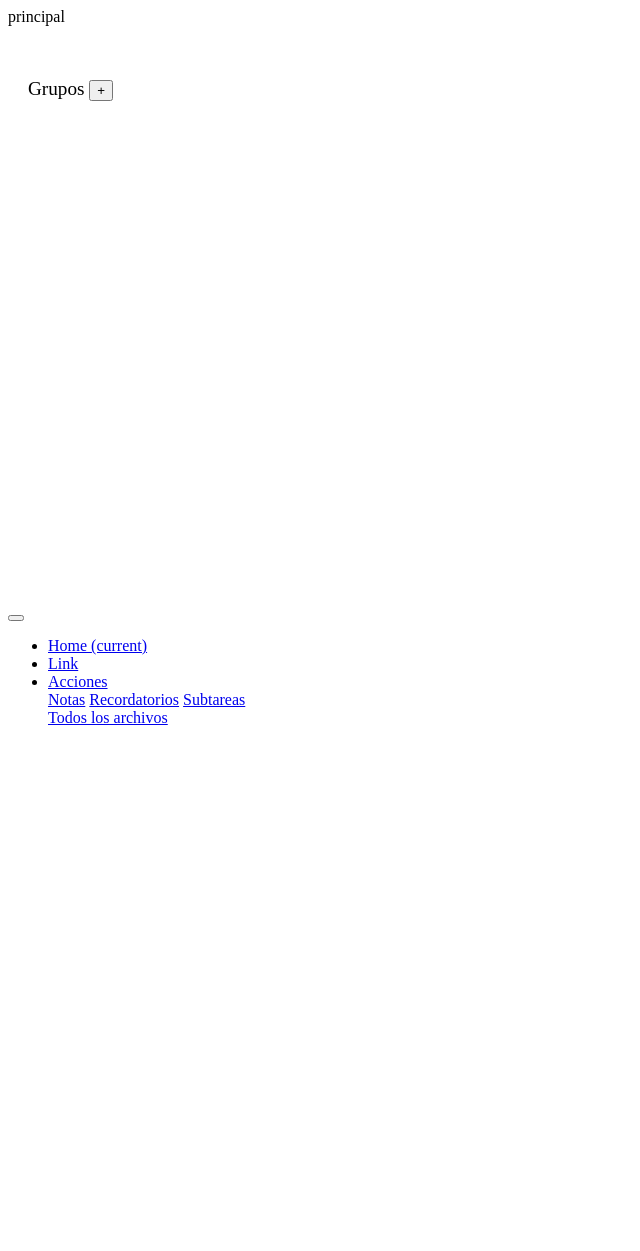
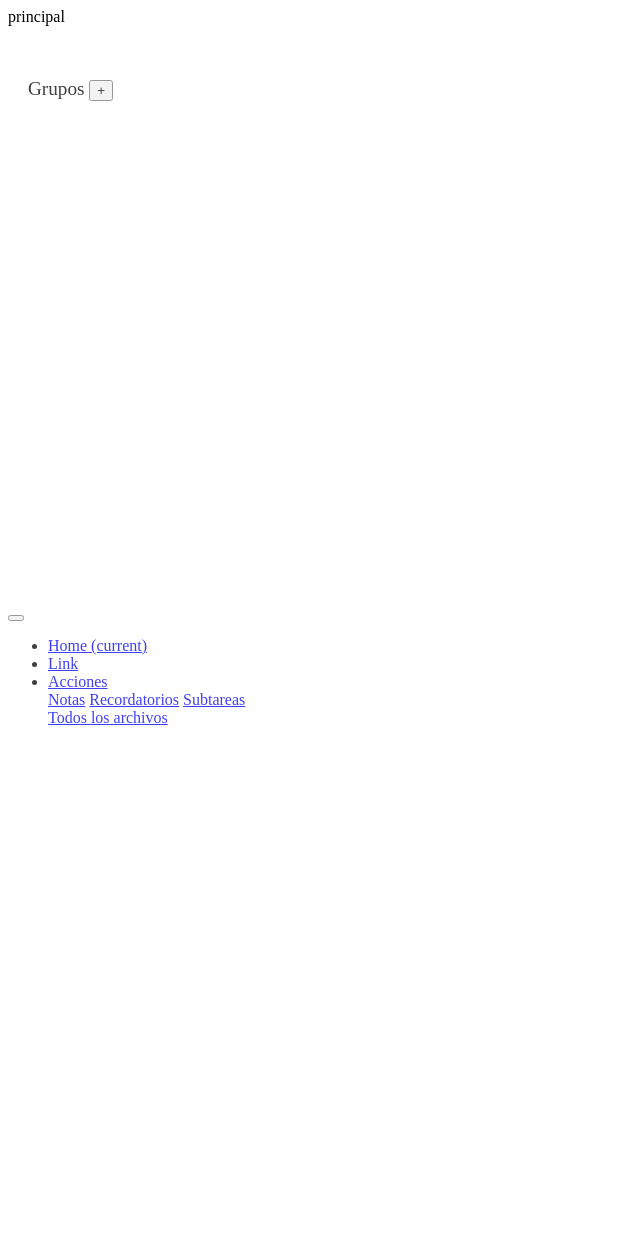
Before and after one commit to Jfaramir/TFG, a PHP site: page /tfg/principal.php in a window 1280 px wide. Shown: the whole page, without its empty margins (0-640 px from the left). Run offline with PHP 8.4, Linux system fonts and the light colour scheme; data that the repository does not hold is empty.

Commit message:
opacidad y par de tonterias mas

```diff
--- a/principal.php
+++ b/principal.php
@@ -13,7 +13,7 @@
   <div class="d-flex " id="wrapper">
 
     <!-- Sidebar -->
-    <div class="bg-dark border-right" id="sidebar-wrapper">
+    <div class="bg-dark border-right" id="sidebar-wrapper" style="opacity: 0.75 ">
         <div class="sidebar-heading"><a class=" align-content-lg-start">Grupos</a> <button class="btn-file" onclick="nuevoGrupo()">+</button></div>
       <div id="grupos" class="list-group " style="overflow-y: auto; height:500px; ">
 
@@ -22,7 +22,7 @@
 
 
     <!-- Page Content -->
-    <div id="page-content-wrapper">
+    <div id="page-content-wrapper" style="opacity: 0.75">
 
       <nav class="navbar navbar-expand-lg navbar-dark bg-dark border-bottom">
 
@@ -53,7 +53,7 @@
           </ul>
         </div>
       </nav>
-        <div id="contenedorTareas"class="container-fluid bg-dark border-bottom" style="overflow-y: auto; height: 500px; border: 2px; margin-top: 10px; margin-left: 10px;">
+        <div id="contenedorTareas"class="container-fluid bg-dark border-bottom" style="overflow-y: auto; height: 500px; border: 2px; margin-top: 10px; margin-left: 10px; width: auto">
 
 
         <div id="tareas" >
```
